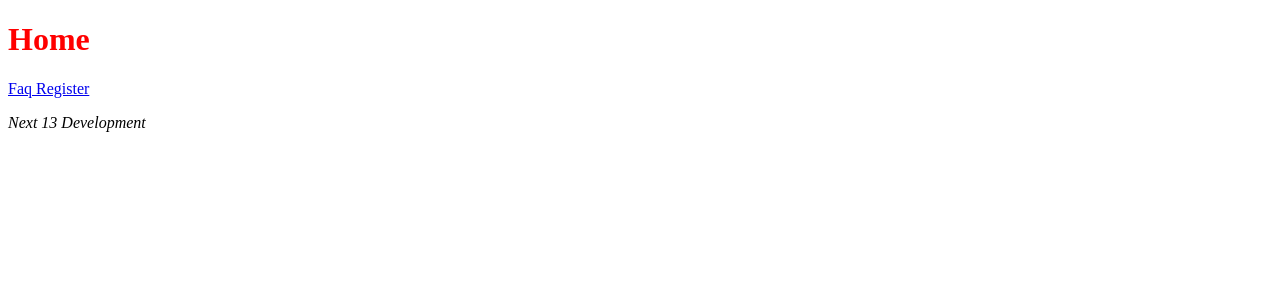
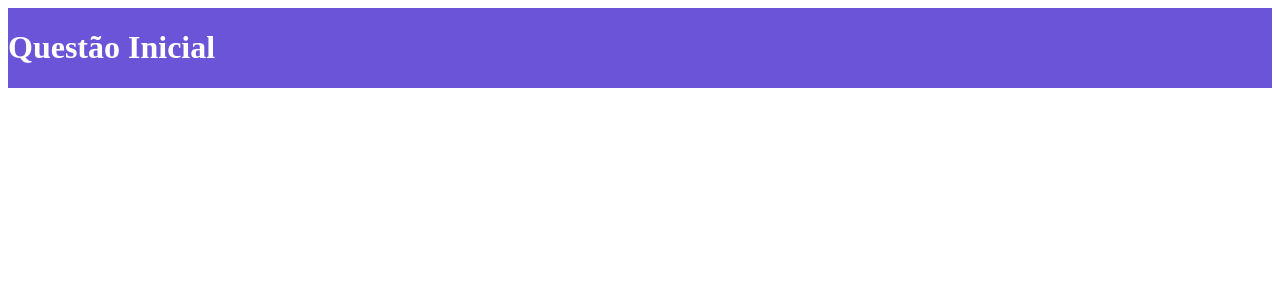
Before and after one commit to srodrigo28/next-2023-exemplo, a Next.js app: page / in a window 1280 px wide. Shown: the top 300 px of the page. Built offline with nearby package versions, Linux system fonts and the light colour scheme.

Commit message:
create-view-quiz

```diff
--- /dev/null
+++ b/src/pages/Quiz/Questao/Questao.module.css
@@ -0,0 +1,6 @@
+
+.questao{
+    display: flex;
+    color: #fff;
+    background-color: #6c54d8;
+}
--- /dev/null
+++ b/src/pages/Quiz/Questao/index.tsx
@@ -0,0 +1,16 @@
+import QuestaoModal from "../../../model/questao";
+
+import styles from './Questao.module.css'
+
+interface QuestaoProps{
+    valor: QuestaoModal
+}
+export default function Questao( props: QuestaoProps ) {
+    const questao = props.valor
+
+    return (
+        <div className={styles.questao}>
+            <h1>Questão Inicial</h1>
+        </div>
+    )
+}
--- a/src/pages/index.js
+++ /dev/null
@@ -1,26 +0,0 @@
-import Link from "@/components/Link";
-
-function Title({ children }){
-  return (
-    <>
-      <h1> {children}</h1>
-      <style jsx>{`
-
-        h1{ color: red; }
-
-      `}</style>
-    </>
-  )
-}
-
-export default function Home() {
-  return (
-      <div>
-        <Title>Home</Title>
-          <Link href="/faq" > Faq </Link>
-          <Link href="/register" > Register </Link>
-
-        <p> <i> Next 13 Development </i> </p>
-      </div>
-  )
-}
--- /dev/null
+++ b/src/pages/index.tsx
@@ -0,0 +1,17 @@
+import QuestaoModal from "../model/questao";
+import RespostaModel from "../model/resposta";
+import Questao from "./Quiz/Questao";
+
+export default function Home() {
+  const questaoTeste = new QuestaoModal(1, 'Melhor cor?', [
+    RespostaModel.errada('Verde'),
+    RespostaModel.errada('Vermelha'),
+    RespostaModel.errada('Azul'),
+    RespostaModel.certa('Preta'),
+  ])
+  return (
+      <div>
+        <Questao valor={questaoTeste}  />
+      </div>
+  )
+}
--- /dev/null
+++ b/src/styles/globals.css
@@ -0,0 +1,13 @@
+body{
+    height: 100vh;
+    margin: 0;
+    padding: 0;
+    background-color: #6c54d8;
+}
+a{
+    color: inherit;
+    text-decoration: none;
+}
+* {
+    box-sizing: border-box;
+}
```
